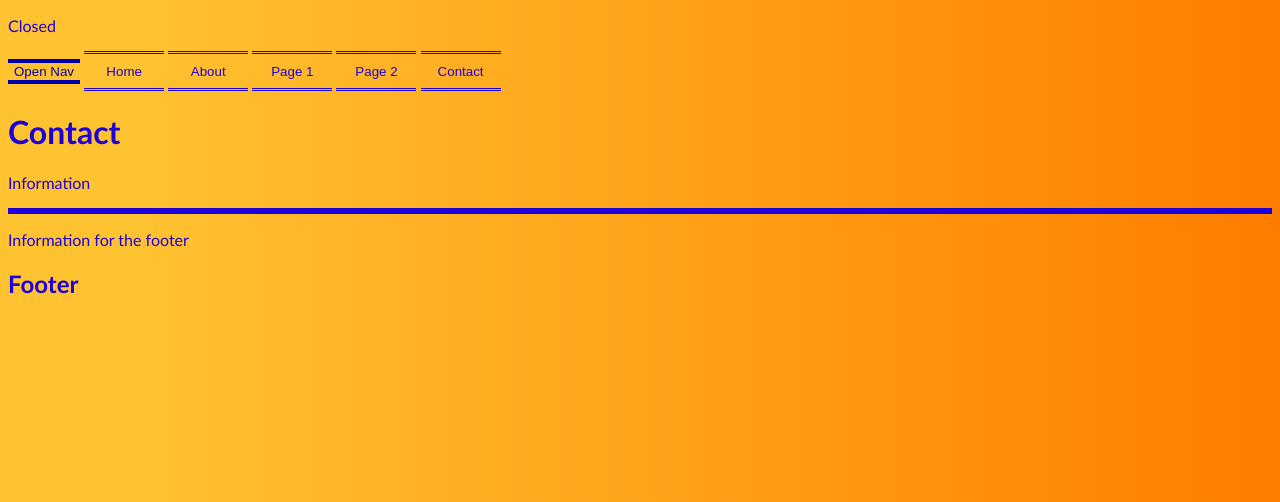
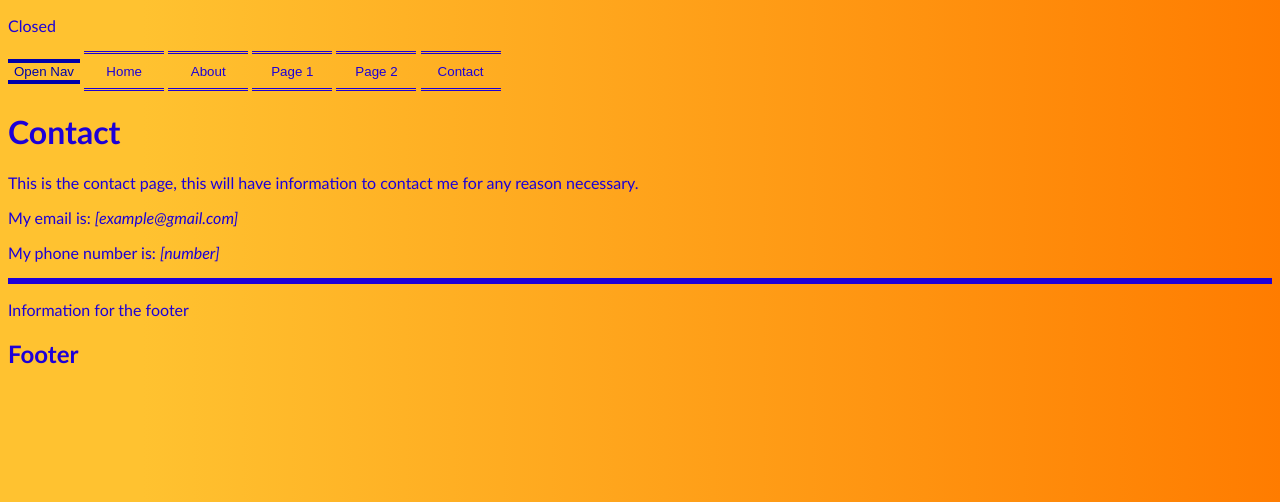
Before and after one commit to theHappyMonke/HTML, a Flask app: page /contact in a window 1280 px wide. Shown: the top 502 px of the page. Run offline with Flask 3, Linux system fonts and the light colour scheme.

Commit message:
modified the contact page

```diff
--- a/templates/contact.html
+++ b/templates/contact.html
@@ -3,7 +3,9 @@
 {% block title %}Contact{% endblock %}
 {% block content %}
 
-<p>Information</p>
+<p>This is the contact page, this will have information to contact me for any reason necessary.</p>
+<p>My email is: <i>[example@gmail.com]</i></p>
+<p>My phone number is: <i>[number]</i></p>
 
 {% endblock %}
 
```
